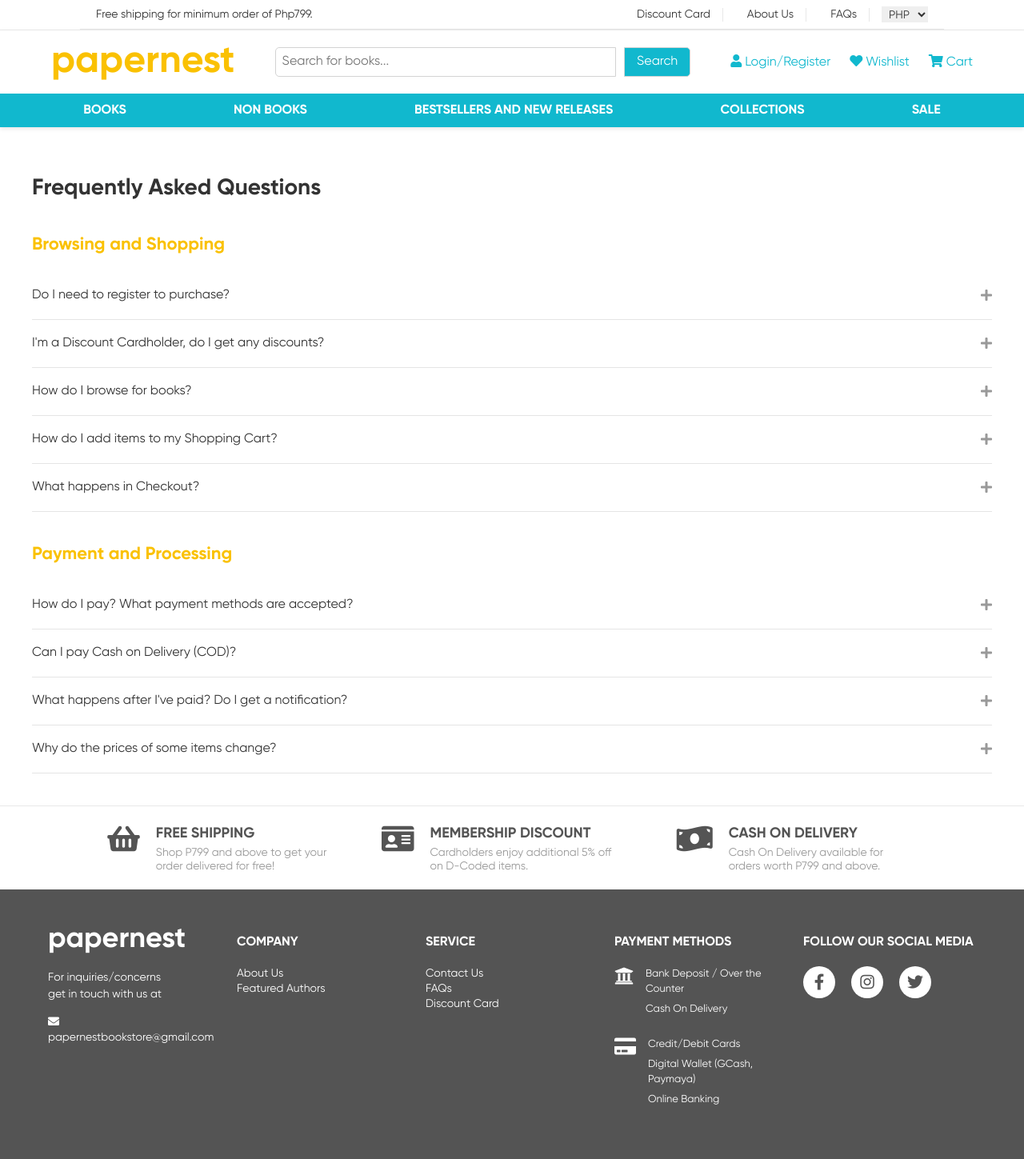
After one commit to abigailcbarrion/Papernest, a Flask app: page /help in a window 1280 px wide. The commit adds this page. Shown: the whole page at 80% size. Run offline with Flask 3, Linux system fonts and the light colour scheme.

Commit message:
Add About Us and FAQs

```diff
--- a/app.py
+++ b/app.py
@@ -184,6 +184,16 @@ def remove_from_wishlist(book_id):
 
     return redirect(url_for('wishlist'))
 
+@app.route('/about')
+def about():
+    # Add logic to load collections
+    return render_template('about_us.html')
+
+@app.route('/help')
+def help():
+    # Add logic to load sale items
+    return render_template('faqs.html')
+
 @app.route('/books')
 def books():
     books = load_json(BOOKS_FILE)
@@ -245,6 +255,35 @@ def category_products(category_name):
     return render_template('components/product_list.html', category=category_name, products=filtered_books)
 
 @app.context_processor
+def inject_common_variables():
+    # Create a default author as fallback
+    default_author = {
+        "name": "Featured Author",
+        "bio": "Information about this author will be coming soon.",
+        "image_url": url_for('static', filename='images/placeholder.jpg'),
+        "source_url": "#",
+        "more_link": "#"
+    }
+
+    try:
+        authors_path = os.path.join(app.root_path, 'data', 'featured_authors.json')
+        with open(authors_path, 'r', encoding='utf-8') as f:
+            authors_data = json.load(f)
+
+        # Access the nested "featured_authors" key
+        if "featured_authors" in authors_data and authors_data["featured_authors"]:
+            # Get the first author from the list
+            featured_author = authors_data["featured_authors"][0]
+        else:
+            featured_author = default_author
+
+    except Exception as e:
+        print(f"Error loading authors: {str(e)}")
+        featured_author = default_author
+
+    return {'featured_author': featured_author}
+
+@app.context_processor
 def inject_forms():
     return {
         'login_form': LoginForm(),
--- /dev/null
+++ b/static/css/faqs.css
@@ -0,0 +1,57 @@
+.faq-container {
+    max-width: 1200px;
+    margin: 40px auto;
+    padding: 0 20px;
+}
+
+.faq-container h1 {
+    font-size: 28px;
+    color: #333;
+    margin-bottom: 30px;
+}
+
+.faq-category {
+    font-size: 22px;
+    color: #FAC102; /* Yellow heading color */
+    margin: 40px 0 20px 0;
+}
+
+.faq-item {
+    border-bottom: 1px solid #e5e5e5;
+}
+
+.faq-question {
+    padding: 20px 0;
+    display: flex;
+    justify-content: space-between;
+    align-items: center;
+    cursor: pointer;
+}
+
+.faq-question span {
+    font-size: 16px;
+    color: #333;
+}
+
+.faq-question i {
+    color: #999;
+    transition: transform 0.3s ease;
+}
+
+.faq-answer {
+    height: 0;
+    overflow: hidden;
+    transition: height 0.3s ease;
+    padding: 0 20px 0 0;
+}
+
+.faq-item.active .faq-answer {
+    height: auto;
+    padding-bottom: 20px;
+}
+
+.faq-answer p {
+    margin: 0;
+    color: #666;
+    line-height: 1.6;
+}
--- a/static/css/page_header.css
+++ b/static/css/page_header.css
@@ -80,7 +80,7 @@
 }
 
 /* Logo */
-.logo {
+.logo a {
     font-family: 'Gilroy', sans-serif;
     font-weight: bold;
     font-size: 48px;
--- a/static/css/product_carousel.css
+++ b/static/css/product_carousel.css
@@ -59,8 +59,11 @@
 
 .product-image {
     height: 100%;
-    width: 100%;
-    object-fit: cover;
+    width: auto;
+    object-fit: contain;
+    display: block;
+    margin-left: auto;
+    margin-right: auto;
 }
 
 .product-info {
--- a/static/css/style.css
+++ b/static/css/style.css
@@ -7,6 +7,7 @@
 @import url("product_carousel.css");
 @import url("carousel.css");
 @import url("featured_author.css");
+@import url("about.css");
 
 
 /* Font import */
--- a/templates/components/page_header.html
+++ b/templates/components/page_header.html
@@ -16,8 +16,8 @@
             <div class="shipping-info">Free shipping for minimum order of Php799.</div>
             <div class="utility-links">
                 <a href="/discount-card">Discount Card</a>
-                <a href="/about">About Us </a>
-                <a href="/help">Help </a>
+                <a href="/about">About Us</a>
+                <a href="/help">FAQs </a>
                 <div class="currency-toggle">
                     <select>
                         <option selected>PHP</option>
@@ -27,7 +27,6 @@
             </div>
         </div>
     </div>
-
     <!-- Header-Nav-Wrapper (full width) -->
     <div class="header-nav-wrapper">
         <!-- Header Section -->
--- /dev/null
+++ b/templates/faqs.html
@@ -0,0 +1,141 @@
+<!DOCTYPE html>
+<html>
+<head>
+    <title>FAQs</title>
+    <link rel="stylesheet" href="{{ url_for('static', filename='css/style.css') }}">
+    <link rel="stylesheet" href="{{ url_for('static', filename='css/faqs.css') }}">
+    <link rel="stylesheet" href="https://cdnjs.cloudflare.com/ajax/libs/font-awesome/6.4.0/css/all.min.css">
+</head>
+<body>
+    <div class="page-wrapper">
+        {% include 'components/page_header.html' %}
+
+        <div class="faq-container">
+            <h1>Frequently Asked Questions</h1>
+
+            <!-- Browsing and Shopping Section -->
+            <h2 class="faq-category">Browsing and Shopping</h2>
+
+            <div class="faq-item">
+                <div class="faq-question">
+                    <span>Do I need to register to purchase?</span>
+                    <i class="fas fa-plus"></i>
+                </div>
+                <div class="faq-answer">
+                    <p>Yes, you need to create an account to complete a purchase. Registration is quick and simple, requiring just your email address and basic information. Having an account allows you to track your orders and save your favorite items.</p>
+                </div>
+            </div>
+
+            <div class="faq-item">
+                <div class="faq-question">
+                    <span>I'm a Discount Cardholder, do I get any discounts?</span>
+                    <i class="fas fa-plus"></i>
+                </div>
+                <div class="faq-answer">
+                    <p>Yes! Discount Cardholders receive 10% off all regular-priced items. Simply log in to your account with your Discount Card credentials to automatically apply your discount at checkout.</p>
+                </div>
+            </div>
+
+            <div class="faq-item">
+                <div class="faq-question">
+                    <span>How do I browse for books?</span>
+                    <i class="fas fa-plus"></i>
+                </div>
+                <div class="faq-answer">
+                    <p>You can browse books by category using our navigation menu, use the search bar to find specific titles or authors, or check out our curated collections and recommendations on the homepage.</p>
+                </div>
+            </div>
+
+            <div class="faq-item">
+                <div class="faq-question">
+                    <span>How do I add items to my Shopping Cart?</span>
+                    <i class="fas fa-plus"></i>
+                </div>
+                <div class="faq-answer">
+                    <p>Simply click the "Add to Cart" button on any product page. You can view and edit your cart at any time by clicking the cart icon in the top right corner of the page.</p>
+                </div>
+            </div>
+
+            <div class="faq-item">
+                <div class="faq-question">
+                    <span>What happens in Checkout?</span>
+                    <i class="fas fa-plus"></i>
+                </div>
+                <div class="faq-answer">
+                    <p>During checkout, you'll confirm your items, enter shipping information, select a shipping method, enter payment details, and finally review and place your order.</p>
+                </div>
+            </div>
+
+            <!-- Payment and Processing Section -->
+            <h2 class="faq-category">Payment and Processing</h2>
+
+            <div class="faq-item">
+                <div class="faq-question">
+                    <span>How do I pay? What payment methods are accepted?</span>
+                    <i class="fas fa-plus"></i>
+                </div>
+                <div class="faq-answer">
+                    <p>We accept credit/debit cards (Visa, Mastercard, American Express), PayPal, and digital wallets like Apple Pay and Google Pay.</p>
+                </div>
+            </div>
+
+            <div class="faq-item">
+                <div class="faq-question">
+                    <span>Can I pay Cash on Delivery (COD)?</span>
+                    <i class="fas fa-plus"></i>
+                </div>
+                <div class="faq-answer">
+                    <p>Yes, Cash on Delivery is available for orders within select areas. Additional fees may apply for this payment method.</p>
+                </div>
+            </div>
+
+            <div class="faq-item">
+                <div class="faq-question">
+                    <span>What happens after I've paid? Do I get a notification?</span>
+                    <i class="fas fa-plus"></i>
+                </div>
+                <div class="faq-answer">
+                    <p>After payment, you'll receive an order confirmation email with your order details. You'll also receive shipping updates once your order is processed and shipped.</p>
+                </div>
+            </div>
+
+            <div class="faq-item">
+                <div class="faq-question">
+                    <span>Why do the prices of some items change?</span>
+                    <i class="fas fa-plus"></i>
+                </div>
+                <div class="faq-answer">
+                    <p>Prices may change due to publisher adjustments, promotional discounts, or limited-time offers. We always display the current price on the product page.</p>
+                </div>
+            </div>
+        </div>
+
+        {% include 'components/page_footer.html' %}
+    </div>
+
+    <script>
+        // JavaScript for FAQ accordion functionality
+        document.addEventListener('DOMContentLoaded', function() {
+            const faqQuestions = document.querySelectorAll('.faq-question');
+
+            faqQuestions.forEach(question => {
+                question.addEventListener('click', () => {
+                    const faqItem = question.parentElement;
+                    const answer = faqItem.querySelector('.faq-answer');
+                    const icon = question.querySelector('i');
+
+                    // Toggle active class
+                    faqItem.classList.toggle('active');
+
+                    // Toggle icon
+                    if (faqItem.classList.contains('active')) {
+                        icon.classList.replace('fa-plus', 'fa-minus');
+                    } else {
+                        icon.classList.replace('fa-minus', 'fa-plus');
+                    }
+                });
+            });
+        });
+    </script>
+</body>
+</html>
```
Also changed, not shown: static/css/about.css (added, +79 -0 lines), static/css/product_list.css (+11 -5 lines), templates/about_us.html (added, +76 -0 lines), static/images/userplaceholder.jpg (added).
